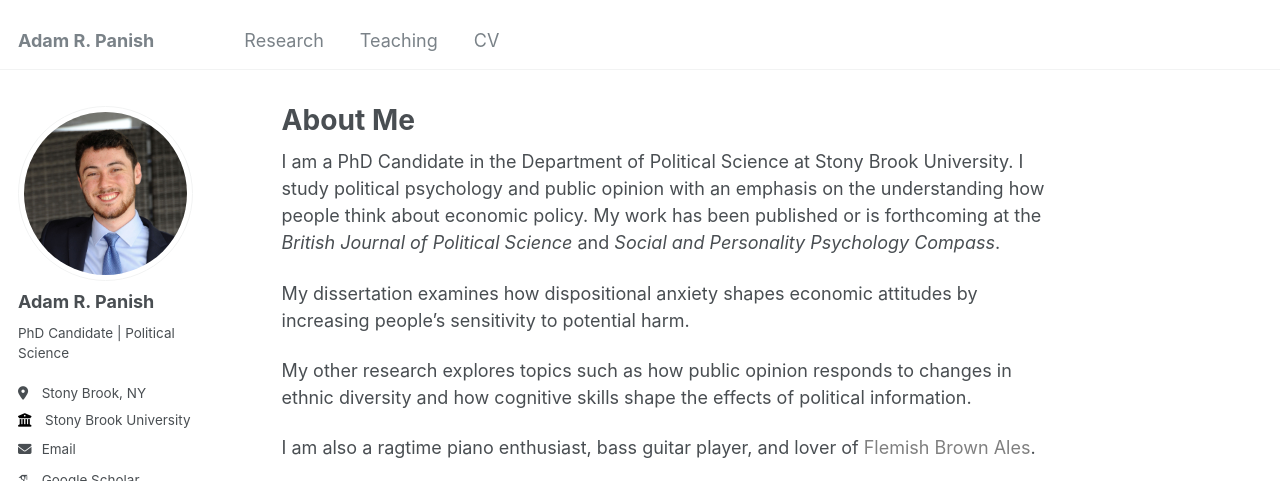
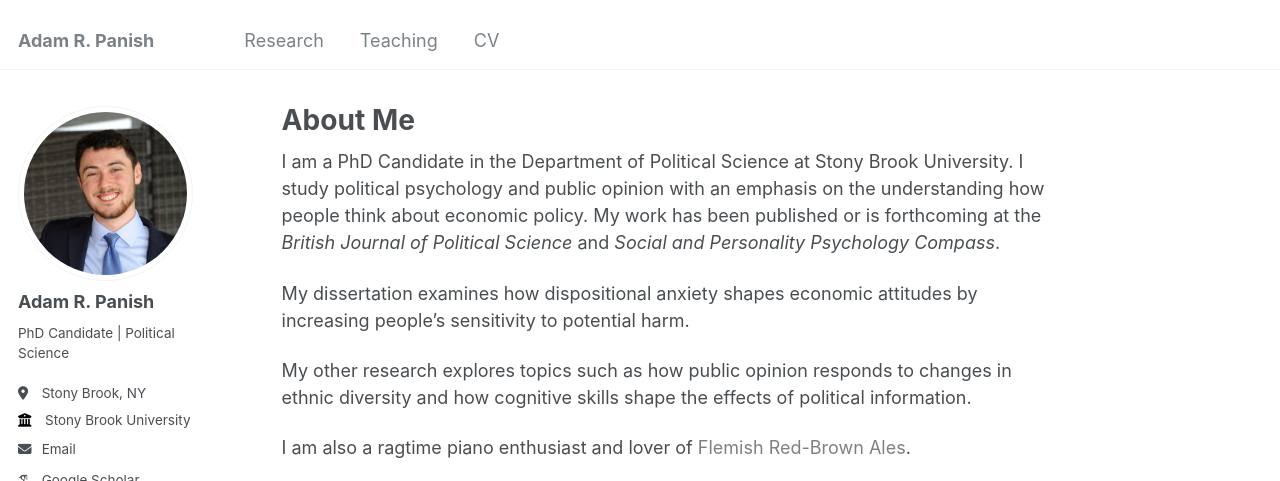
Before and after one commit to adampanish/adampanish.github.io, a Jekyll site: the page built from _pages/about.md, in a window 1280 px wide and 1290 px high, cut to the strip 0-481 px from the top of the window. Built offline with Jekyll 4.4.1, drawn with Linux system fonts in a browser that asks for light colours; some web fonts are replaced.

Commit message:
Update about.md

```diff
--- a/_pages/about.md
+++ b/_pages/about.md
@@ -13,8 +13,8 @@
 
 My other research explores topics such as how public opinion responds to changes in ethnic diversity and how cognitive skills shape the effects of political information.
 
-I am also a ragtime piano enthusiast, bass guitar player, and lover of <a href="https://en.wikipedia.org/wiki/Oud_bruin" style="border-bottom: 0; color: grey; text-decoration: none;">Flemish Brown Ales</a>.
+I am also a ragtime piano enthusiast and lover of <a href="https://en.wikipedia.org/wiki/Oud_bruin" style="border-bottom: 0; color: grey; text-decoration: none;">Flemish Red-Brown Ales</a>.
 
-<video width="320" height="240" controls loop="" muted="" autoplay="">
+<video width="220" height="400" controls loop="" muted="" autoplay="">
 <source src="https://github.com/adampanish/adampanish.github.io/raw/master/assets/ISPP%202023.MP4">
 </video>
```
